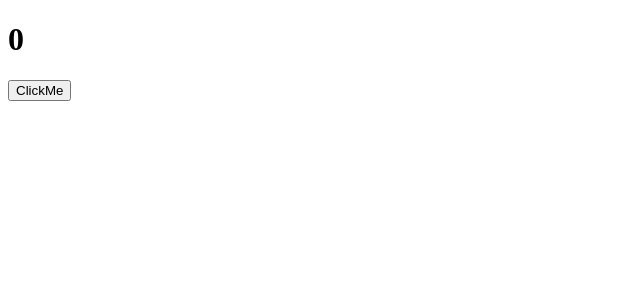
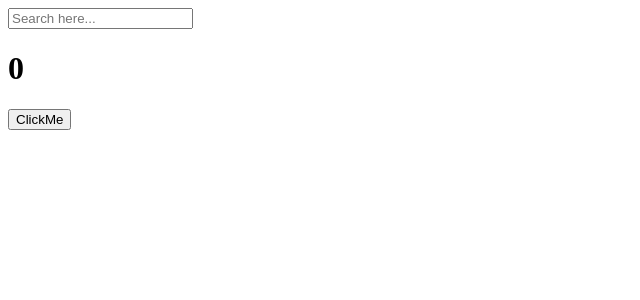
Before and after one commit to kamja44/reactRecap, a React (Create React App) app in the folder react-recap/: page / in a window 1280 px wide. Shown: the top 300 px of the page, without its empty margins (0-640 px from the left). Built offline with nearby package versions, Linux system fonts and the light colour scheme.

Commit message:
6.2
useEffect second argument

```diff
--- a/react-recap/src/App.js
+++ b/react-recap/src/App.js
@@ -1,11 +1,28 @@
 import { useState, useEffect } from "react";
 function App() {
   const [counter, setCounter] = useState(0);
+  const [keyword, setKeyWord] = useState("");
   const onClick = () => setCounter((data) => data + 1);
-  console.log("run all times");
-  useEffect(() => console.log("Loading API..."), []);
+  const onChange = (event) => setKeyWord(event.target.value);
+  // console.log("run all times");
+  useEffect(() => console.log("I run only once."), []);
+  useEffect(() => {
+    console.log(`keyword Changes`);
+  }, [keyword]);
+  useEffect(() => {
+    console.log("coutner Changes");
+  }, [counter]);
+  useEffect(() => {
+    console.log("keyword & conter change");
+  }, [keyword, counter]);
   return (
     <div>
+      <input
+        value={keyword}
+        onChange={onChange}
+        type="text"
+        placeholder="Search here..."
+      />
       <h1>{counter}</h1>
       <button onClick={onClick}>ClickMe</button>
     </div>
```
Also changed, not shown: 1 other file (tests, documents, lock files or other folders).
